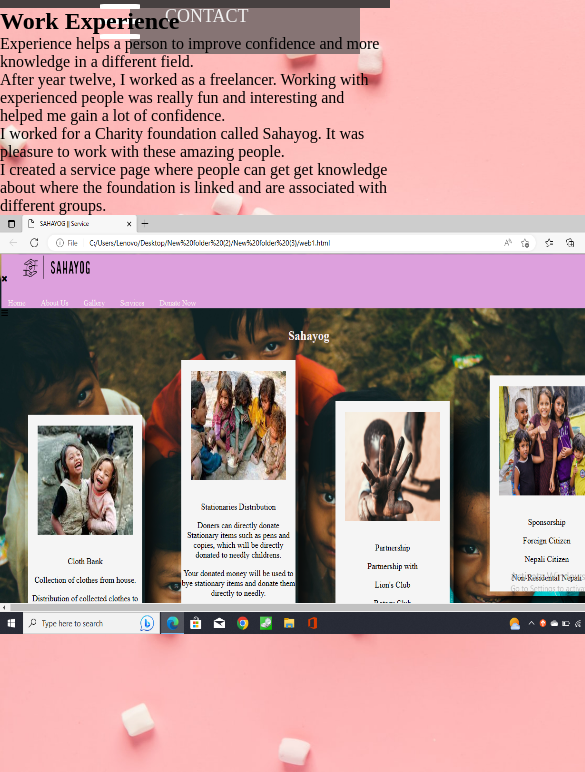
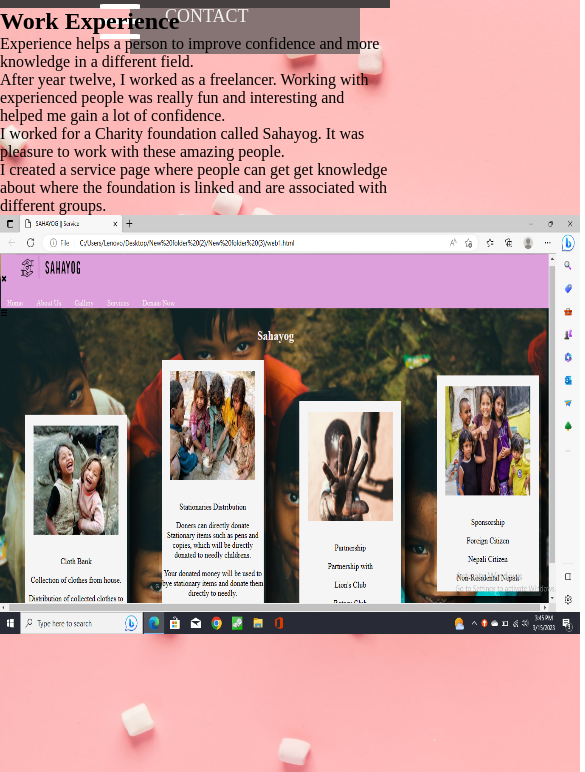
Before and after one commit to karnabaruwall/-CSY1018_WEB-DEVELOPMENT_ASSIGNMENT-_23834872_KARUNA_BARUWAL_PROJECT-, a plain HTML site: page workexperience.html in a window 390 px wide. Shown: the part 72-844 px from the top of the page, 585 px wide, since content can reach past the window. Drawn offline with nearby package versions, Linux system fonts and the light colour scheme.

Commit message:
responsive

```diff
--- a/workexperience.html
+++ b/workexperience.html
@@ -55,7 +55,7 @@
 
         </div>
         <div class="saha">
-            <img src="sahayog.png" alt="Wy work" style="  height: 419px; width: 650px;">
+            <img src="sahayog.png" alt="Wy work" style="  height: 419px; width: 580px;">
         </div>
     </div>
     </body>
```
